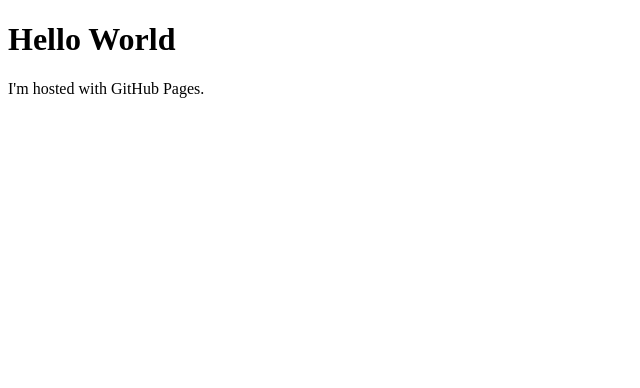
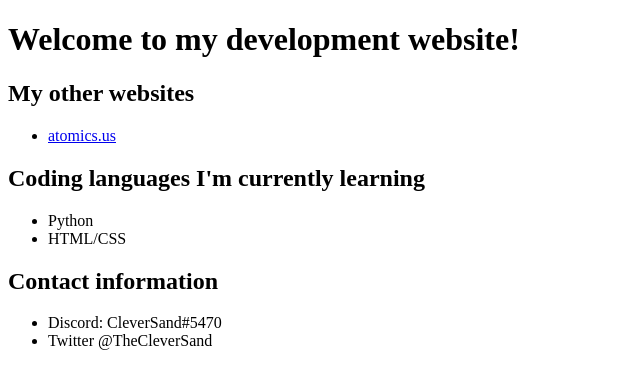
Before and after one commit to therealcleversand/therealcleversand.github.io, a plain HTML site: page index.html in a window 1280 px wide. Shown: the whole page, without its empty margins (0-640 px from the left). Drawn offline with Linux system fonts and the light colour scheme.

Commit message:
put more information on the website

```diff
--- a/index.html
+++ b/index.html
@@ -1,7 +1,26 @@
 <!DOCTYPE html>
 <html>
 <body>
-<h1>Hello World</h1>
-<p>I'm hosted with GitHub Pages.</p>
+<h1> Welcome to my development website! </h1>
+    <h2> My other websites</h2>
+        <p1>
+            <ul>
+                <li> <a href="atomics.us"> atomics.us </a> </li>
+            </ul>
+        </p1>
+    <h2> Coding languages I'm currently learning </h2>
+        <p1>
+            <ul>
+                <li> Python </li>
+                <li> HTML/CSS </li>
+            </ul>
+        </p1>
+    <h2> Contact information </h2>
+        <p1>
+            <ul>
+                <li> Discord: CleverSand#5470 </li>
+                <li> Twitter @TheCleverSand </li>
+            </ul>
+        </p1>
 </body>
 </html>
```
